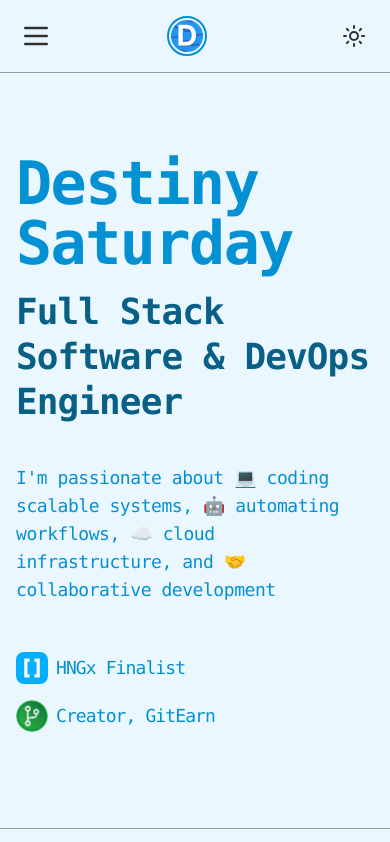
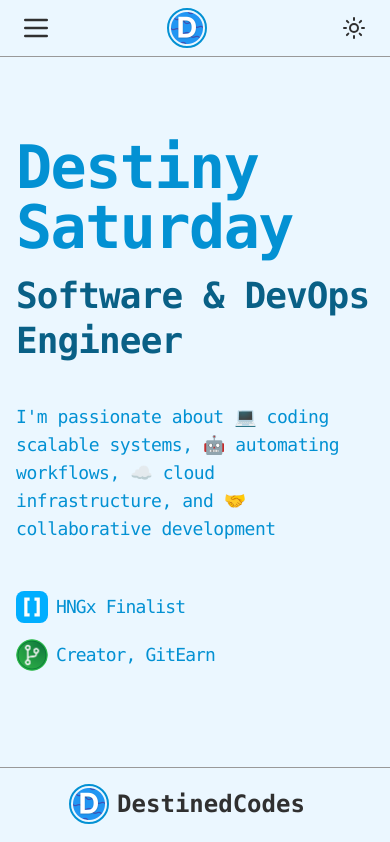
Before and after one commit to ThePrimeJnr/destinedcodes, a Next.js app: page / in a window 390 px wide. Shown: the top 842 px of the page. Built offline with nearby package versions, Linux system fonts and the light colour scheme.

Commit message:
fix: padding for header menu

```diff
--- a/app/page.tsx
+++ b/app/page.tsx
@@ -13,7 +13,7 @@ const Home = () => {
           Destiny Saturday
         </h1>
         <p className="mt-4 font-bold text-4xl text-secondary md:text-5xl leading-tight tracking-tight">
-          Full Stack Software &amp; DevOps Engineer
+          Software &amp; DevOps Engineer
         </p>
 
         <p className="mt-10 md:mt-14 max-w-2xl text-lg text-primary md:text-2xl tracking-tight">
--- a/components/layouts/header.tsx
+++ b/components/layouts/header.tsx
@@ -66,7 +66,7 @@ const Header = () => {
 
   return (
     <>
-      <header className="flex justify-between items-center py-4 container">
+      <header className="flex justify-between items-center md:py-4 py-2 container">
         <div className="flex justify-between items-center md:hidden w-full">
           <Sheet
             open={open}
@@ -81,7 +81,7 @@ const Header = () => {
             </SheetTrigger>
             <SheetContent
               side={'top'}
-              className="space-y-4 p-12 w-full text-sm"
+              className="space-y-2 px-12"
             >
               <RouteLinks />
             </SheetContent>
--- a/site.config.ts
+++ b/site.config.ts
@@ -1,4 +1,4 @@
-import { BookOpen, Code, Home } from 'lucide-react';
+import { BookOpen, Code, Home, Video, CalendarCheck } from 'lucide-react';
 
 const siteData: any = {
   author: 'Destiny Saturday',
@@ -16,8 +16,8 @@ const siteData: any = {
       { name: 'Home', value: '/', logo: Home },
       { name: 'Blog', value: '/blog', logo: BookOpen },
       { name: 'Projects', value: '/projects', logo: Code },
-      { name: 'Videos', value: '/videos', logo: Home },
-      { name: 'Contact', value: '/contact', logo: Home },
+      { name: 'Videos', value: '/videos', logo: Video },
+      { name: 'Contact', value: '/contact', logo: CalendarCheck },
     ],
   },
 
```
Also changed, not shown: 1 other file (tests, documents, lock files or other folders).
